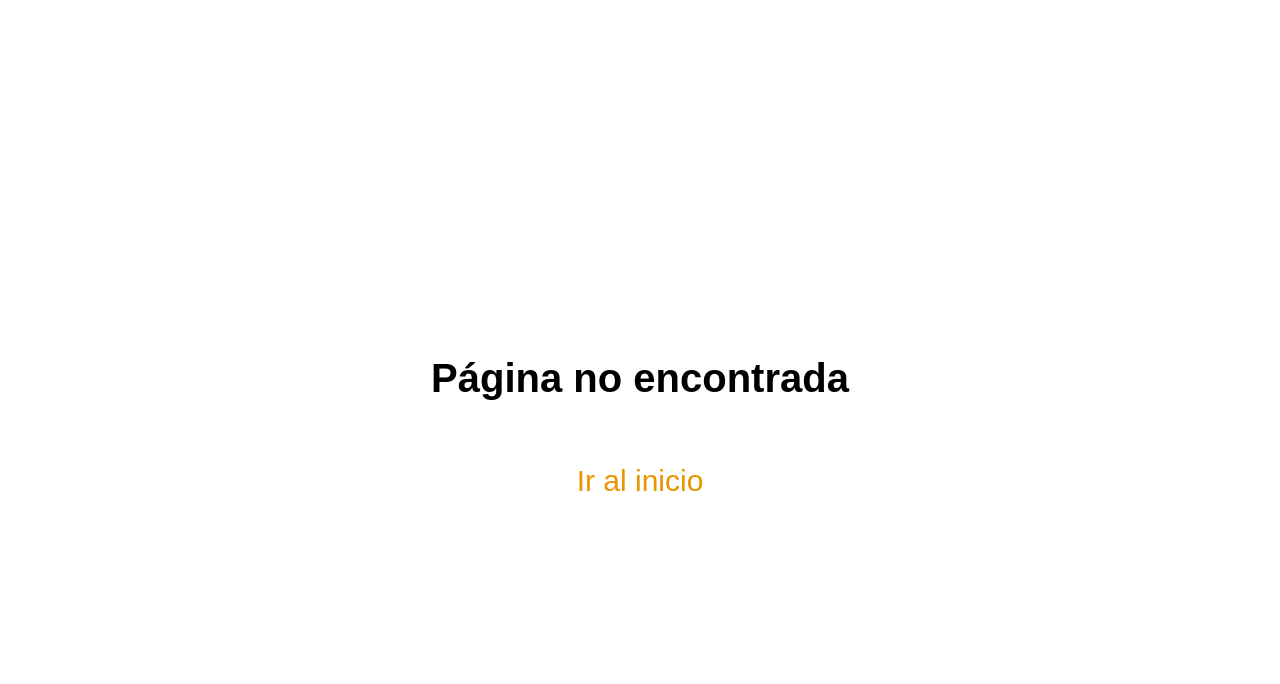
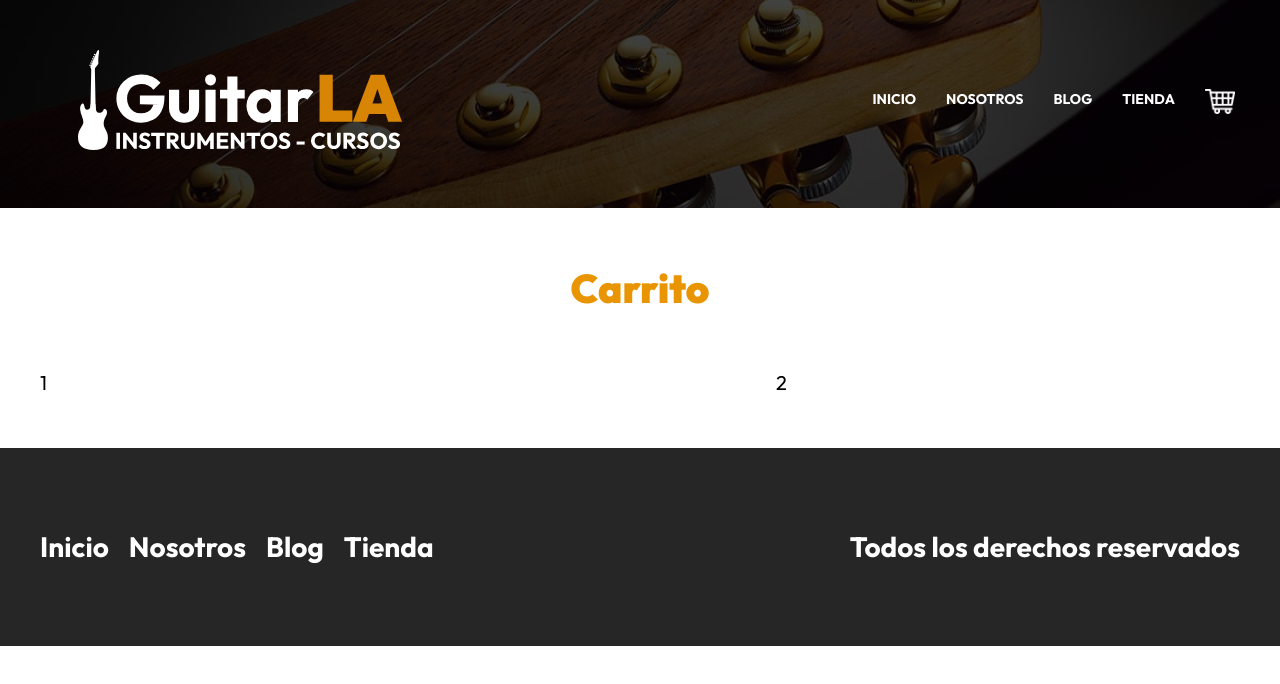
Before and after one commit to JeanBayer/guitarla_next_practice, a Next.js app: page /carrito in a window 1280 px wide. Before the commit this address had no page. Shown: the top 684 px of the page. Built offline with nearby package versions, Linux system fonts and the light colour scheme.

Commit message:
feat: add carrito page

```diff
--- a/components/Header.js
+++ b/components/Header.js
@@ -26,6 +26,17 @@ const Header = ({ guitarra }) => {
             <Link href="/nosotros">Nosotros</Link>
             <Link href="/blog">Blog</Link>
             <Link href="/tienda">Tienda</Link>
+            <Link href="/carrito">
+              <a>
+                <Image
+                  layout="fixed"
+                  width={30}
+                  height={25}
+                  src="/img/carrito.png"
+                  alt="Carrito"
+                />
+              </a>
+            </Link>
           </nav>
         </div>
         {guitarra && (
--- /dev/null
+++ b/pages/carrito.js
@@ -0,0 +1,18 @@
+import { useState } from "react";
+import Layout from "../components/Layout";
+import styles from "../styles/Carrito.module.css";
+
+const Carrito = ({ carrito }) => {
+  const [productos, setProductos] = useState([]);
+  return (
+    <Layout pagina="Carrito de compras">
+      <h1 className="heading">Carrito</h1>
+      <main className={`${styles.contenido} contenedor`}>
+        <div>1</div>
+        <div>2</div>
+      </main>
+    </Layout>
+  );
+};
+
+export default Carrito;
--- /dev/null
+++ b/styles/Carrito.module.css
@@ -0,0 +1,10 @@
+.contenido{
+    display: grid;
+    gap: 4rem;
+}
+
+@media (min-width: 768px) {
+    .contenido{
+        grid-template-columns: 3fr 2fr;
+    }
+}
```
